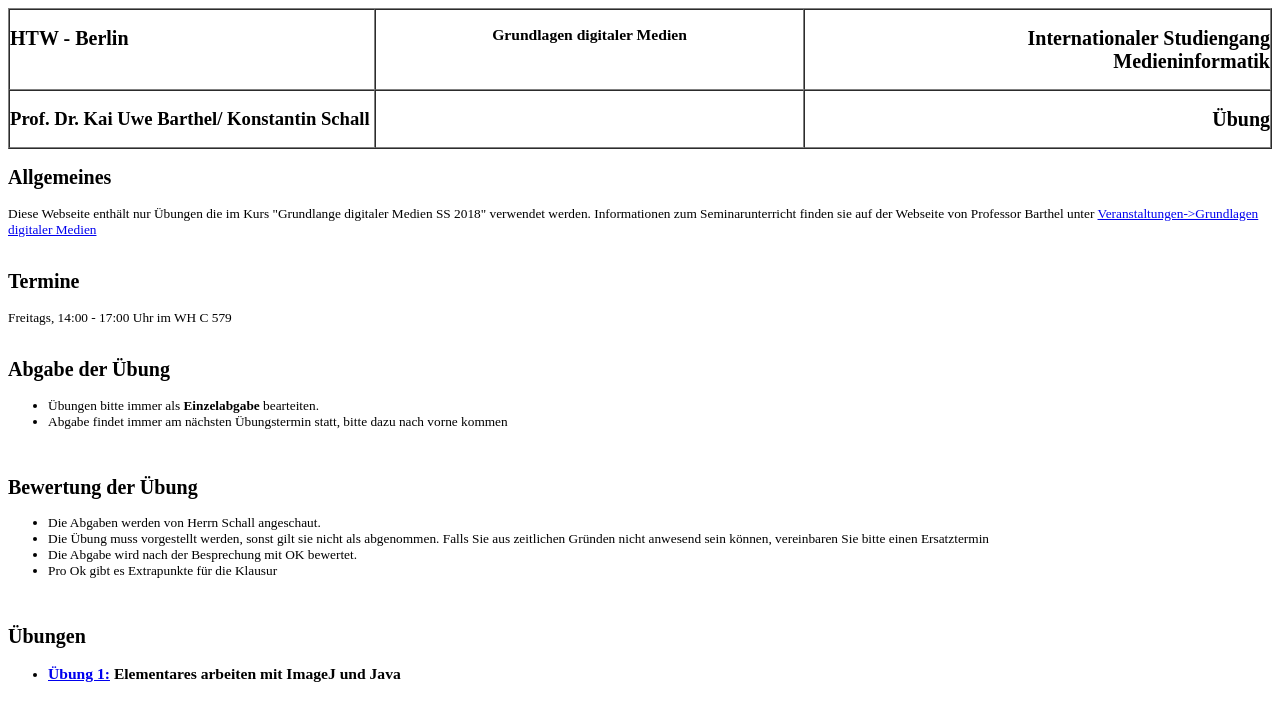
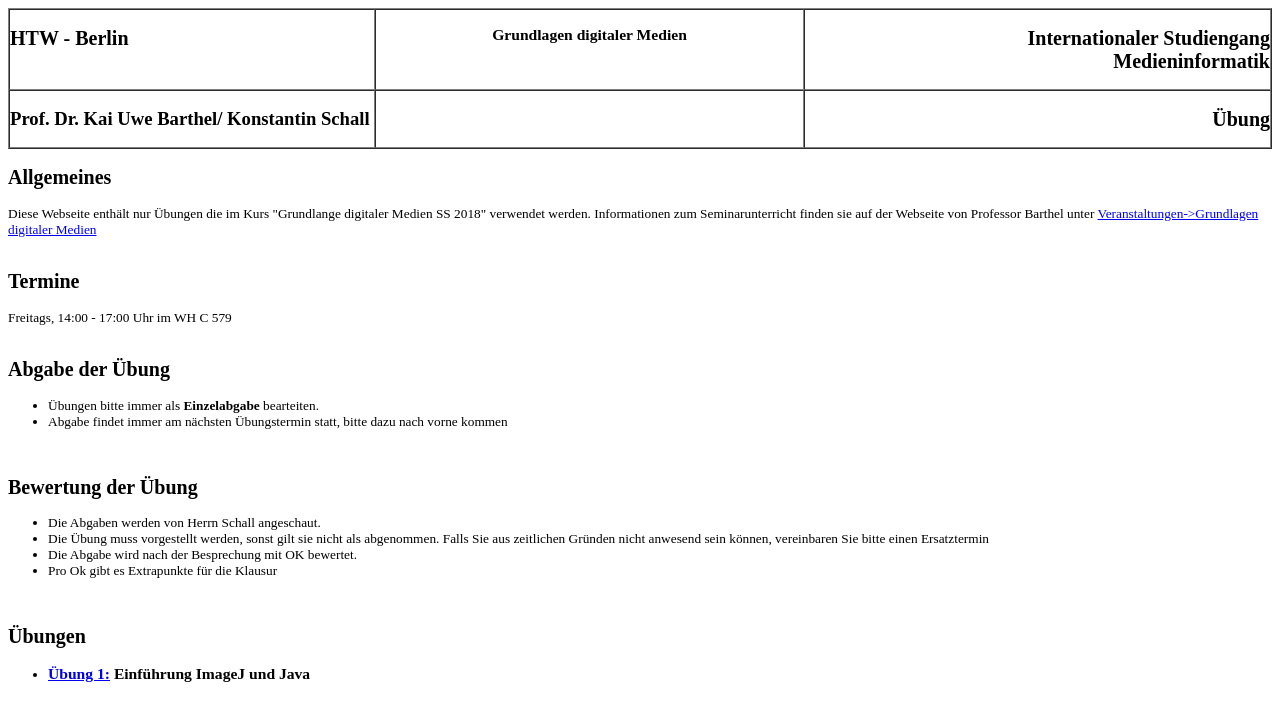
Before and after one commit to imi-gdm/imi-gdm.github.io, a plain HTML site: page index.html in a window 1280 px wide. Drawn offline with Linux system fonts and the light colour scheme.

Commit message:
minor changes in index

```diff
--- a/index.html
+++ b/index.html
@@ -76,7 +76,7 @@
       <li>
         <h3>
           <span><a href="./uebungen/uebung1/uebung1.htm"> Übung 1:</a></span>
-          <span>Elementares arbeiten mit ImageJ und Java</span>
+          <span>Einführung ImageJ und Java</span>
         </h3>
       </li>
     </ul>
```
